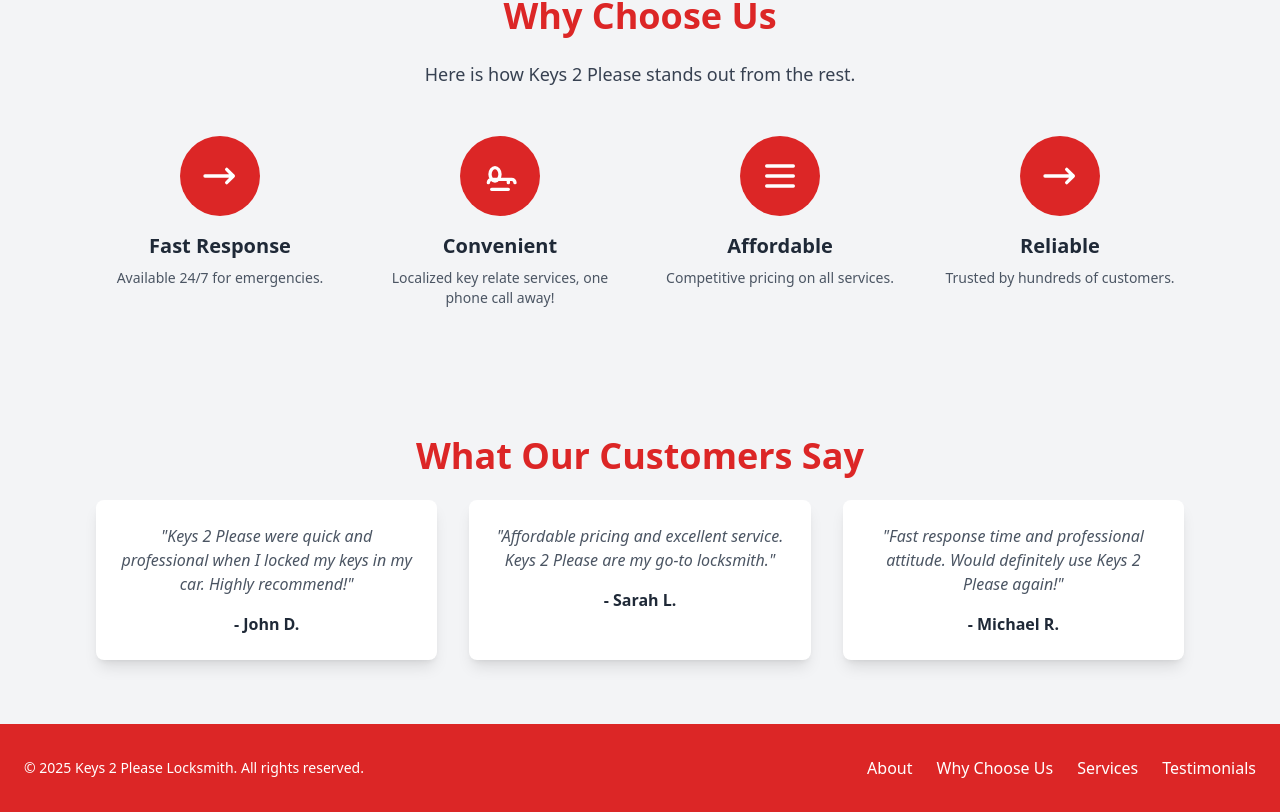
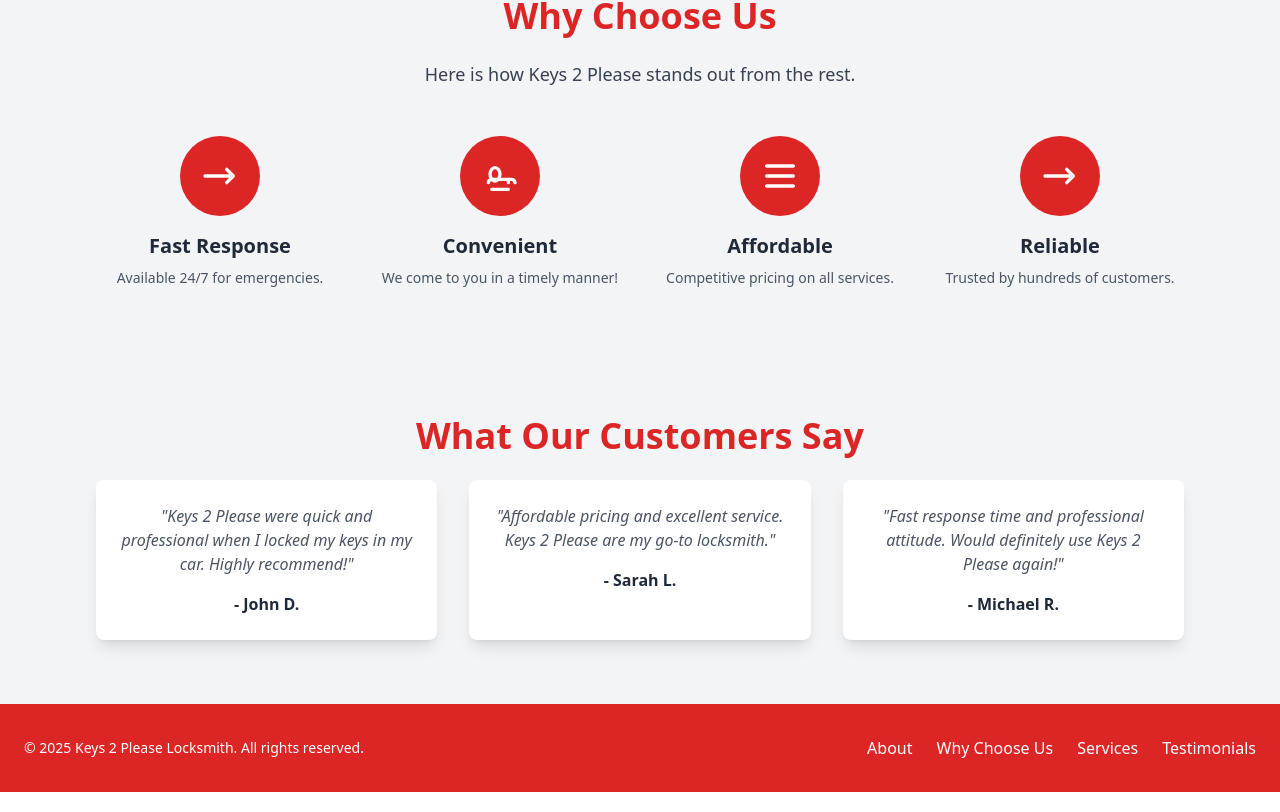
Before and after one commit to rathianmol/dominick_locksmith, a React (Vite) app: page / in a window 1280 px wide. Shown: the part 976-1788 px from the top of the page. Built offline with nearby package versions, Linux system fonts and the light colour scheme.

Commit message:
final changes.

```diff
--- a/src/components/WhyChooseUs.jsx
+++ b/src/components/WhyChooseUs.jsx
@@ -54,7 +54,7 @@
                 Convenient
               </h3>
               <p className="text-gray-600 text-sm">
-                Localized key relate services, one phone call away!
+                We come to you in a timely manner!
               </p>
             </div>
             <div className="flex flex-col items-center text-center">
```
